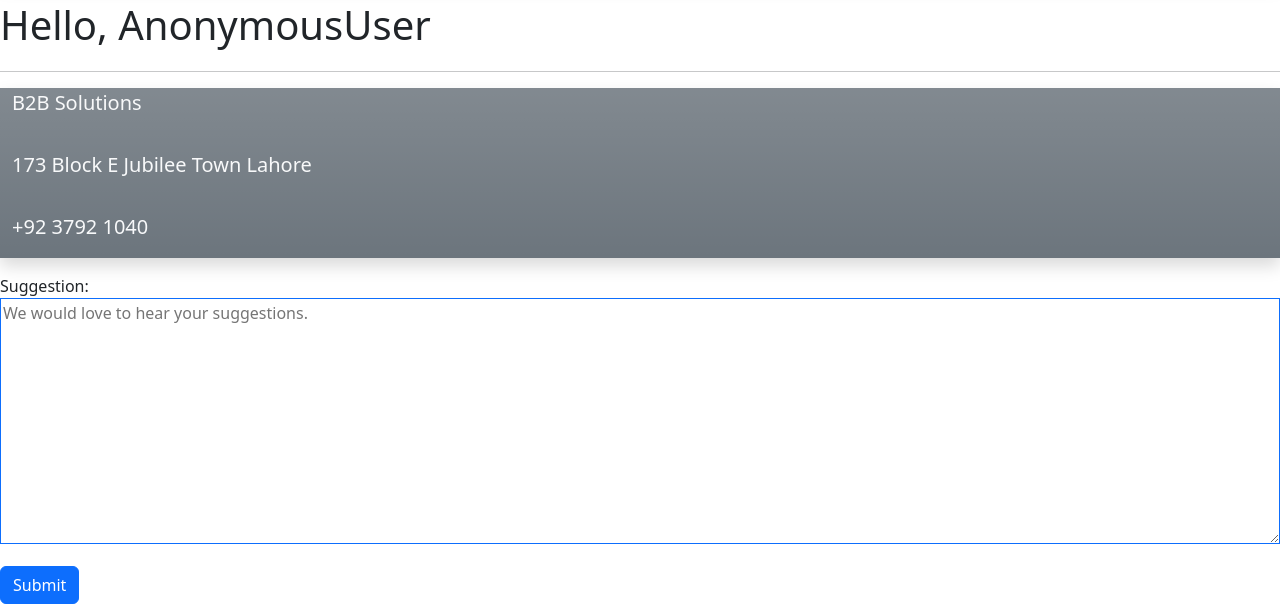
After one commit to Arslanbaig84/b2bsolutions, a Django app: page /reviews/contact_us in a window 1280 px wide. The commit adds this page. Shown: the part 272-876 px from the top of the page. Run offline with Django 4.2, Linux system fonts and the light colour scheme; parts of the project's set-up code (start-up, migrations or seed data) failed here and were passed over; some libraries are stand-ins or nearby versions.

Commit message:
contact us form

```diff
--- a/base/templates/base/layout.html
+++ b/base/templates/base/layout.html
@@ -43,6 +43,9 @@
                     <li class="nav-item">
                         <a class="nav-link" href="{% url 'products' %}">Products</a>
                     </li>
+                    <li class="nav-item">
+                        <a class="nav-link" href="{% url 'contact_us' %}">Contact</a>
+                    </li>
                 </ul>
             </div>
         </div>
--- a/reviews/forms.py
+++ b/reviews/forms.py
@@ -1,5 +1,5 @@
 from django import forms
-from .models import Review
+from .models import Review, Contact
 
 class ReviewForm(forms.ModelForm):
     rating = forms.IntegerField(
@@ -20,3 +20,15 @@ class ReviewForm(forms.ModelForm):
     class Meta:
         model = Review
         fields = ['rating', 'review']
+
+
+class ContactForm(forms.ModelForm):
+    class Meta:
+        model = Contact
+        fields = ['text']
+
+        labels = {'text':'Suggestion'}
+
+        widgets = {
+            'text':forms.Textarea(attrs={'class':'col-12 border border-1 border-primary', 'placeholder':'We would love to hear your suggestions.'})
+        }
--- a/reviews/models.py
+++ b/reviews/models.py
@@ -16,3 +16,8 @@ class Review(BaseModel):
 
     def __str__(self) -> str:
         return f'{self.rating} for {self.product} by {self.user}'
+
+
+class Contact(BaseModel):
+    user = models.ForeignKey(CustomUser, on_delete=models.CASCADE, related_name='contact')
+    text = models.TextField()
--- /dev/null
+++ b/reviews/templates/reviews/contact_us.html
@@ -0,0 +1,18 @@
+{% extends 'base/layout.html' %}
+
+{% block title %} Contact Us {% endblock %}
+
+{% block body %}
+<p class="fs-1">Hello, {{request.user}}</p>
+<hr>
+<div class="container-fluid shadow bg-secondary bg-gradient">
+    <div class="row mb-3"><p class="fs-5 text-light">B2B Solutions</p></div>
+    <div class="row mb-3"><p class="fs-5 text-light">173 Block E Jubilee Town Lahore</p></div>
+    <div class="row mb-3"><p class="fs-5 text-light">+92 3792 1040</p></div>
+</div>
+
+<form action="{% url 'contact_us' %}" method="post">
+    {{form.as_p}}
+    <button class="btn btn-primary">Submit</button>
+</form>
+{% endblock %}
--- a/reviews/urls.py
+++ b/reviews/urls.py
@@ -2,5 +2,6 @@ from django.urls import path
 from . import views
 
 urlpatterns = [
-    path('<uuid:product_uid>/review', views.review_form, name='review_form')
+    path('<uuid:product_uid>/review', views.review_form, name='review_form'),
+    path('contact_us', views.contact_us, name='contact_us')
 ]
--- a/reviews/views.py
+++ b/reviews/views.py
@@ -1,5 +1,5 @@
 from django.shortcuts import render, redirect
-from .forms import ReviewForm
+from .forms import ReviewForm, ContactForm
 from django.contrib import messages
 from products.models import Product
 
@@ -22,3 +22,8 @@ def review_form(request, product_uid):
 
     form = ReviewForm()
     return render(request, 'reviews/review.html', {'form':form, 'product':product})
+
+
+def contact_us(request):
+    form = ContactForm()
+    return render(request, 'reviews/contact_us.html', {'form':form})
```
